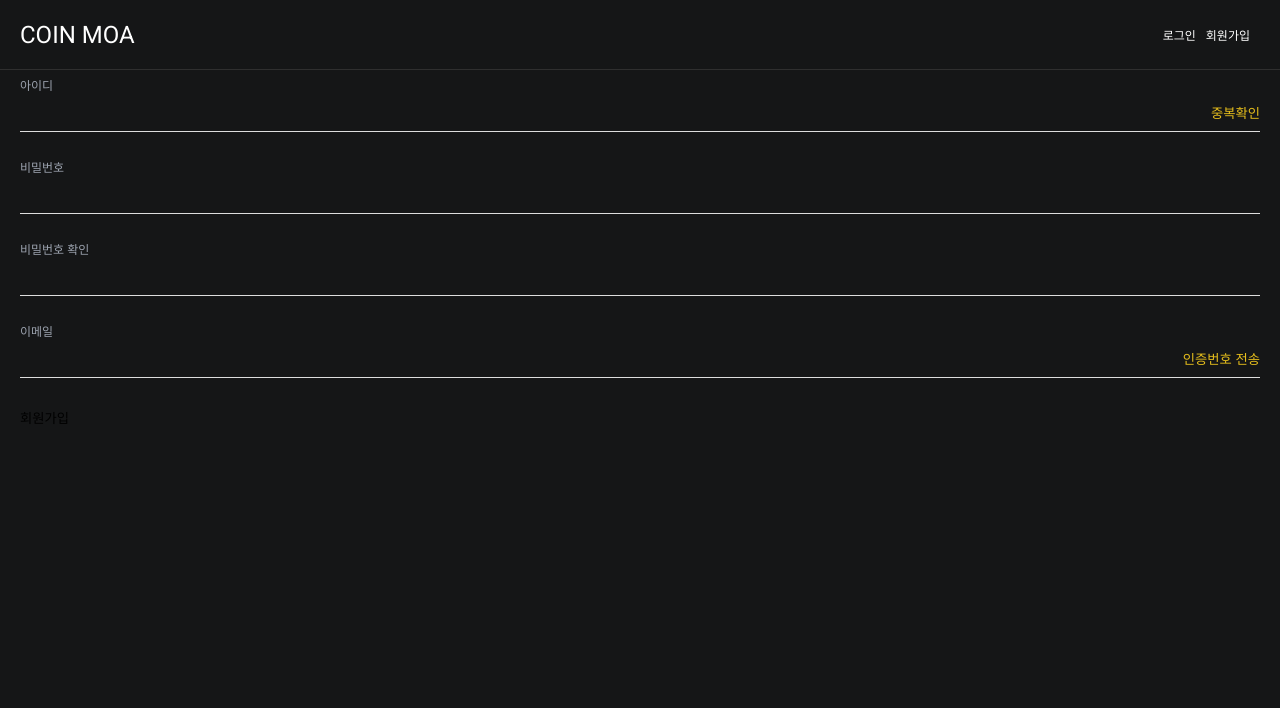
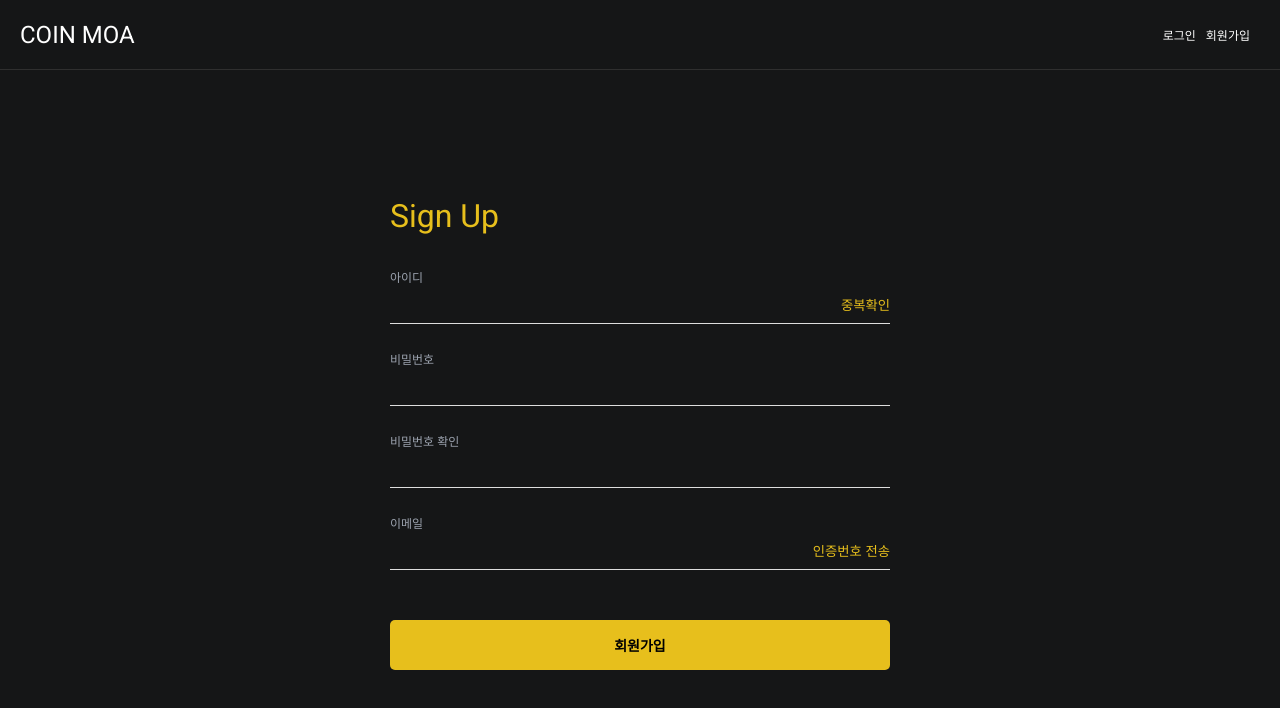
Before and after one commit to sunhong06/accountbook_app, a Next.js app: page /signUp in a window 1280 px wide. Shown: the top 708 px of the page. Built offline with nearby package versions, Linux system fonts and the light colour scheme.

Commit message:
feat: mongoose 연결 및 회원가입 post api 추가

```diff
--- /dev/null
+++ b/models/User.ts
@@ -0,0 +1,9 @@
+import mongoose, { Schema } from 'mongoose';
+
+const UserSchema = new Schema({
+  id: String,
+  password: String,
+  email: String,
+});
+
+export default mongoose.models.User || mongoose.model('User', UserSchema);
--- a/package.json
+++ b/package.json
@@ -12,7 +12,8 @@
     "axios": "^1.6.2",
     "eslint-config-prettier": "^9.1.0",
     "eslint-plugin-prettier": "^5.0.1",
-    "next": "14.0.3",
+    "mongoose": "^8.0.3",
+    "next": "^13.5.6",
     "prettier": "^3.1.0",
     "react": "^18",
     "react-dom": "^18",
--- /dev/null
+++ b/src/app/api/db/dbConnect.ts
@@ -0,0 +1,17 @@
+import mongoose from 'mongoose';
+
+const dbConnect = async () => {
+  const MONGODB_URL = `${process.env.NEXT_PUBLIC_MONGODB_URI}`;
+
+  try {
+    const opts: any = {
+      useNewUrlParser: true,
+      useUnifiedTopology: true,
+    };
+    await mongoose.connect(MONGODB_URL, opts);
+  } catch (error) {
+    throw new Error('DB Connect Error');
+  }
+};
+
+export default dbConnect;
--- /dev/null
+++ b/src/app/api/signUp/route.ts
@@ -0,0 +1,38 @@
+import mongoose from 'mongoose';
+import { NextRequest, NextResponse } from 'next/server';
+import User from '../../../../models/User';
+import dbConnect from '@/app/api/db/dbConnect';
+
+export async function GET(req: NextRequest) {
+  try {
+    await dbConnect();
+    const msg = await User.find();
+    return new NextResponse(JSON.stringify(msg), { status: 200 });
+  } catch (error: any) {
+    return new NextResponse(error);
+  }
+}
+
+export async function POST(req: NextRequest) {
+  try {
+    await dbConnect();
+    const user = await req.json();
+    const { id, password, email } = user;
+
+    const newUser = new User({
+      id,
+      email,
+      password,
+    });
+
+    const savedUser = await newUser.save();
+
+    return NextResponse.json({
+      message: 'User created successfully',
+      status: 200,
+      savedUser,
+    });
+  } catch (error: any) {
+    return new NextResponse(error);
+  }
+}
--- a/src/app/signUp/page.tsx
+++ b/src/app/signUp/page.tsx
@@ -2,14 +2,32 @@
 
 import SignUpButton from '@/containers/signUp/SignUpButton';
 import SignUpInputItemGroup from '@/containers/signUp/SignUpInputItemGroup';
+import { flexbox } from '@/styles/mixins/flexbox';
+import defaultTheme from '@/styles/theme/defaultTheme';
+import styled from 'styled-components';
 
-const signUp = () => {
+const SignUpWrap = styled.section`
+  ${flexbox('center', 'flex-start')}
+  flex-direction:column;
+  width: 500px;
+  height: calc(100vh - 70px);
+  margin: 0 auto;
+`;
+
+const SignUpTitle = styled.h2`
+  font-size: 32px;
+  color: ${defaultTheme.color.MAIN_COLOR};
+  margin-bottom: 30px;
+`;
+
+const SignUp = () => {
   return (
-    <>
+    <SignUpWrap>
+      <SignUpTitle>Sign Up</SignUpTitle>
       <SignUpInputItemGroup />
       <SignUpButton />
-    </>
+    </SignUpWrap>
   );
 };
 
-export default signUp;
+export default SignUp;
--- a/src/containers/signUp/SignUpButton.tsx
+++ b/src/containers/signUp/SignUpButton.tsx
@@ -1,12 +1,35 @@
 import Button from '@/components/common/Button';
+import defaultTheme from '@/styles/theme/defaultTheme';
+import styled from 'styled-components';
+
+const StyleSignUpButton = styled(Button)`
+  width: 100%;
+  height: 50px;
+  border-radius: 5px;
+  background-color: ${defaultTheme.color.MAIN_COLOR};
+  font-size: 14px;
+  font-weight: bold;
+`;
 
 const SignUpButton = () => {
-  const signUpHandler = () => {};
+  const signUpHandler = async () => {
+    const res = await fetch('api/signUp', {
+      method: 'POST',
+      headers: {
+        'Content-Type': 'application/json',
+      },
+      // body: JSON.stringify({
+      //   id,
+      //   email,
+      //   password,
+      // }),
+    });
+  };
 
   return (
-    <Button disabled={false} onClick={signUpHandler}>
+    <StyleSignUpButton disabled={false} onClick={signUpHandler}>
       회원가입
-    </Button>
+    </StyleSignUpButton>
   );
 };
 export default SignUpButton;
```
Also changed, not shown: 2 other files (tests, documents, lock files or other folders).
